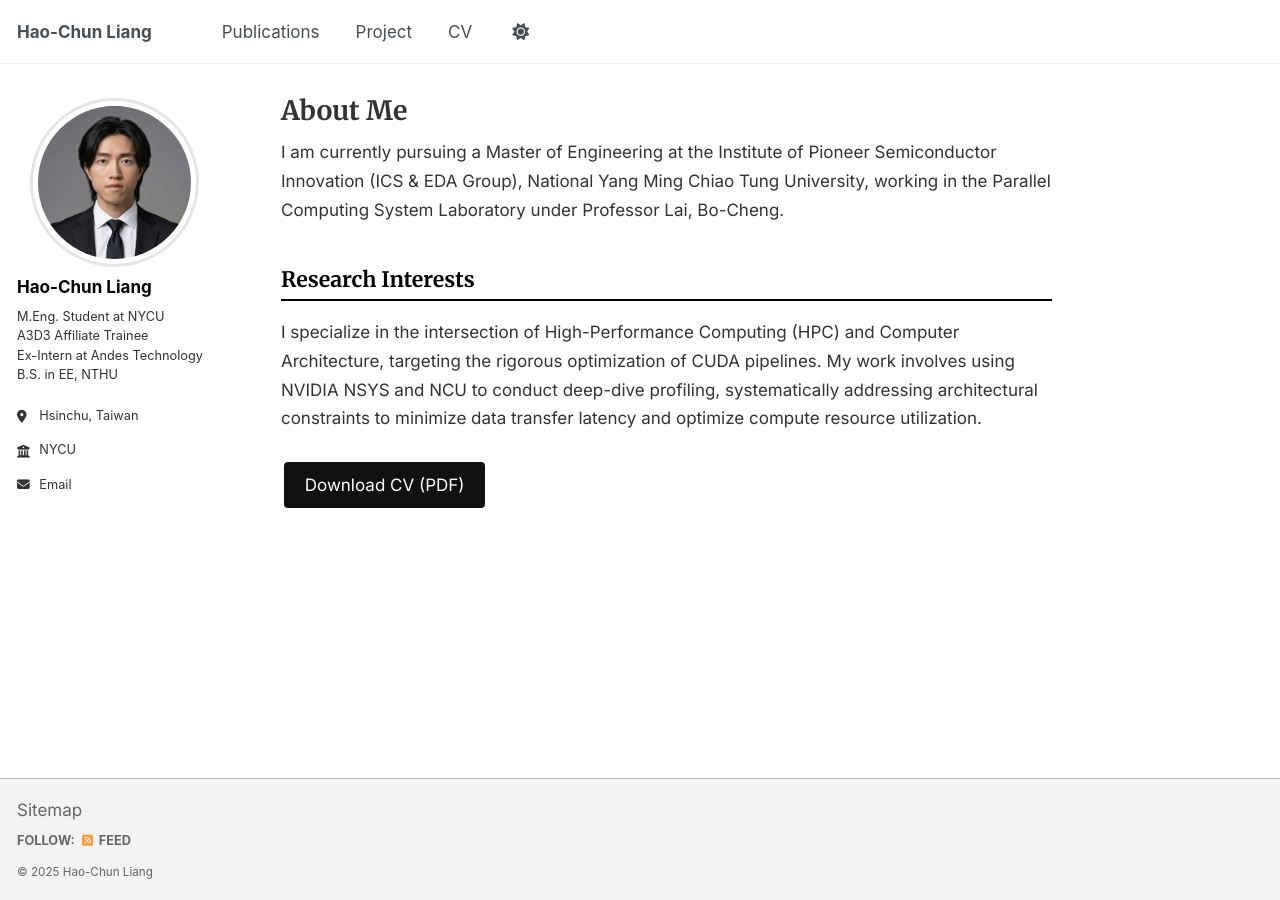
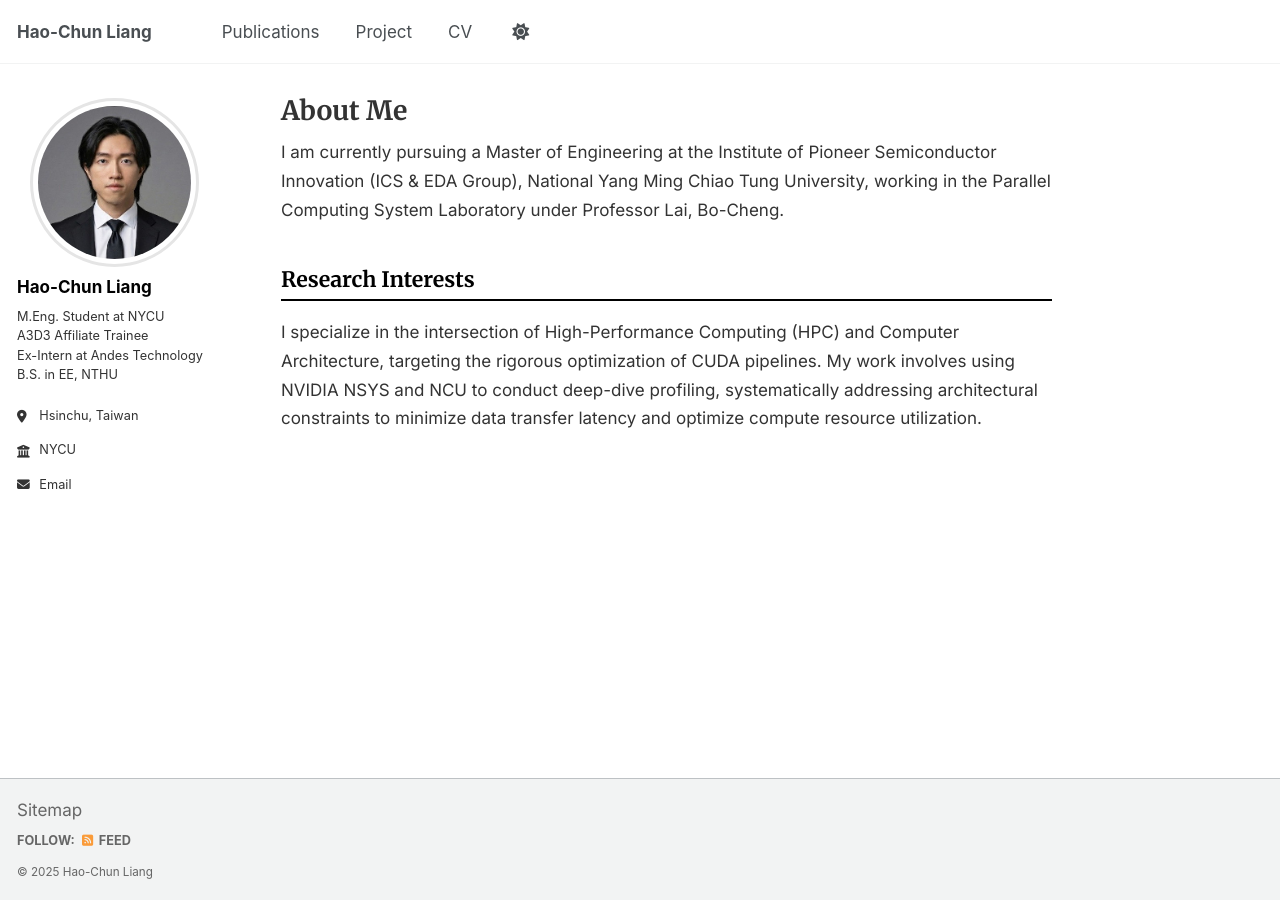
Before and after one commit to noyaboy/noyaboy.github.io, a Jekyll site: the page built from _pages/about.md, in a window 1280 px wide. Built offline with Jekyll 4.4.1, drawn with Linux system fonts in a browser that asks for light colours; a script that is not in the unit is left out.

Commit message:
Move Download CV button from homepage to CV page
🤖 Generated with [Claude Code](https://claude.com/claude-code)

Co-Authored-By: Claude <noreply@anthropic.com>

```diff
--- a/_pages/about.md
+++ b/_pages/about.md
@@ -12,5 +12,3 @@ I am currently pursuing a Master of Engineering at the Institute of Pioneer Semi
 ## Research Interests
 
 I specialize in the intersection of High-Performance Computing (HPC) and Computer Architecture, targeting the rigorous optimization of CUDA pipelines. My work involves using NVIDIA NSYS and NCU to conduct deep-dive profiling, systematically addressing architectural constraints to minimize data transfer latency and optimize compute resource utilization.
-
-<p style="margin-top: 1.5em;"><a href="/files/resume.pdf" class="pub-button" style="font-size: 1em; padding: 0.5em 1.2em;">Download CV (PDF)</a></p>
```
Also changed, not shown: _pages/cv.md (+2 -0 lines).
